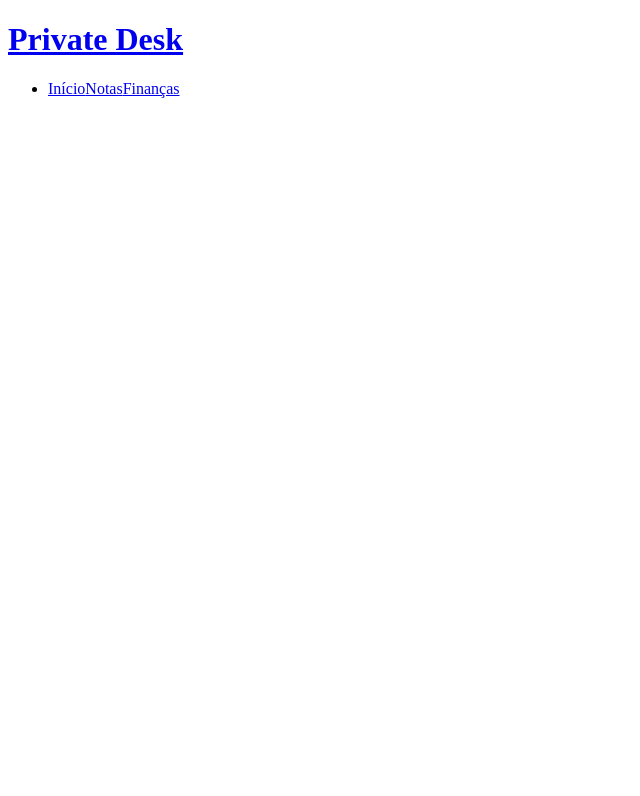
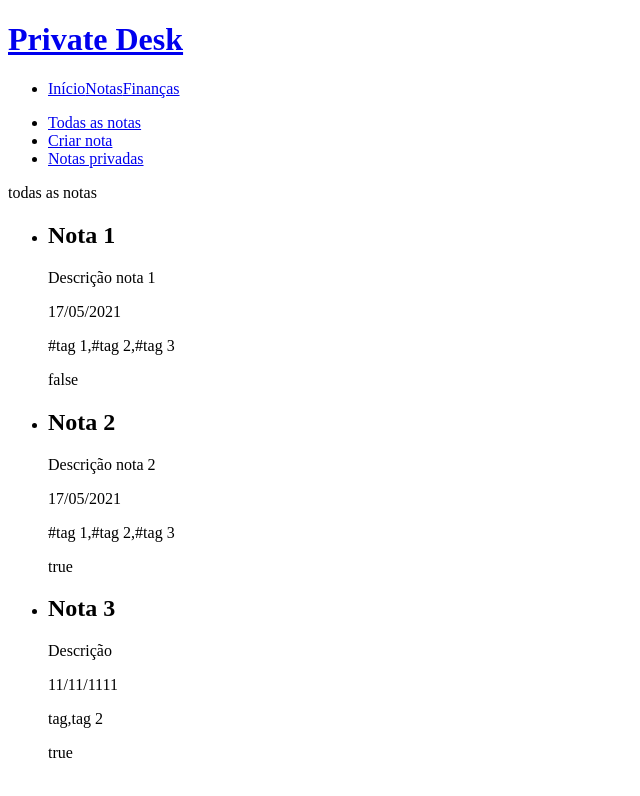
Before and after one commit to lucianesantcs/privateDesk, an Angular app: page /notes/all-notes in a window 1280 px wide. Before the commit this address led to /. Shown: the top 796 px of the page, without its empty margins (0-640 px from the left). Built offline with nearby package versions, Linux system fonts and the light colour scheme; data requests are answered from the project's data file.

Commit message:
feat: criado página que mostra todas as notas e configurado componente note na mesma

```diff
--- /dev/null
+++ b/src/app/notes/all-notes/all-notes.component.html
@@ -0,0 +1,6 @@
+<p>todas as notas</p>
+<div *ngIf="notes; then thenBlock; else elseBlock"></div>
+<ng-template #thenBlock>
+  <app-note [notes]="notes"></app-note>
+</ng-template>
+<ng-template #elseBlock> Não há notas a serem exibidas. </ng-template>
--- /dev/null
+++ b/src/app/notes/all-notes/all-notes.component.ts
@@ -0,0 +1,20 @@
+import { Component, OnInit } from '@angular/core';
+import { Notes } from '../notes.model';
+import { NotesService } from '../notes.service';
+
+@Component({
+  selector: 'app-all-notes',
+  templateUrl: './all-notes.component.html',
+  styleUrls: ['./all-notes.component.css']
+})
+export class AllNotesComponent implements OnInit {
+
+  notes: Notes;
+
+  constructor(private notesService: NotesService) { }
+
+  ngOnInit(): void {
+    this.notesService.getNotes().subscribe(note => this.notes = note)
+  }
+
+}
--- a/src/app/notes/components/notes-header/notes-header.component.html
+++ b/src/app/notes/components/notes-header/notes-header.component.html
@@ -1,6 +1,6 @@
 <nav>
     <ul>
-        <li><a routerLinkActive="active" [routerLink]="['/notes']">Todas as notas</a></li>
+        <li><a routerLinkActive="active" [routerLink]="['/notes/all-notes']">Todas as notas</a></li>
         <li><a routerLinkActive="active" [routerLink]="['/notes/add-notes']">Criar nota</a></li>
         <li><a routerLinkActive="active" [routerLink]="['/notes/private-notes']">Notas privadas</a></li>
     </ul>
--- a/src/app/notes/notes.component.ts
+++ b/src/app/notes/notes.component.ts
@@ -1,6 +1,4 @@
 import { Component, OnInit } from '@angular/core';
-import { Notes } from './notes.model';
-import { NotesService } from './notes.service';
 
 @Component({
   selector: 'app-notes',
@@ -9,12 +7,9 @@ import { NotesService } from './notes.service';
 })
 export class NotesComponent implements OnInit {
 
-  notes: Notes;
-
-  constructor(private notesService: NotesService) { }
+  constructor() { }
 
   ngOnInit(): void {
-    this.notesService.getNotes().subscribe(note => this.notes = note)
   }
 
 }
--- a/src/app/notes/notes.module.ts
+++ b/src/app/notes/notes.module.ts
@@ -7,10 +7,11 @@ import { NotesComponent } from './notes.component';
 import { NotesHeaderComponent } from './components/notes-header/notes-header.component';
 import { NoteComponent } from './components/note/note.component';
 import { NotesRoutingModule } from './notes.routing.module';
+import { AllNotesComponent } from './all-notes/all-notes.component';
 
 @NgModule({
-  declarations: [AddNotesComponent, PrivateNotesComponent, NotesHeaderComponent, NotesComponent, NoteComponent],
+  declarations: [AddNotesComponent, PrivateNotesComponent, NotesHeaderComponent, NotesComponent, NoteComponent, AllNotesComponent],
   imports: [CommonModule, NotesRoutingModule, FormsModule],
-  exports: [NotesComponent, PrivateNotesComponent]
+  exports: [NotesComponent]
 })
 export class NotesModule {}
--- a/src/app/notes/notes.routing.module.ts
+++ b/src/app/notes/notes.routing.module.ts
@@ -1,6 +1,7 @@
 import { NgModule } from '@angular/core';
 import { RouterModule, Routes } from '@angular/router';
 import { AddNotesComponent } from './add-notes/add-notes.component';
+import { AllNotesComponent } from './all-notes/all-notes.component';
 import { NotesComponent } from './notes.component';
 import { PrivateNotesComponent } from './private-notes/private-notes.component';
 
@@ -10,6 +11,10 @@ const notesRoutes: Routes = [
     path: 'notes',
     component: NotesComponent,
     children: [
+      {
+        path: 'all-notes',
+        component: AllNotesComponent,
+      },
       {
         path: 'add-notes',
         component: AddNotesComponent,
```
Also changed, not shown: src/app/notes/all-notes/all-notes.component.css (added), 1 other file (tests, documents, lock files or other folders).
